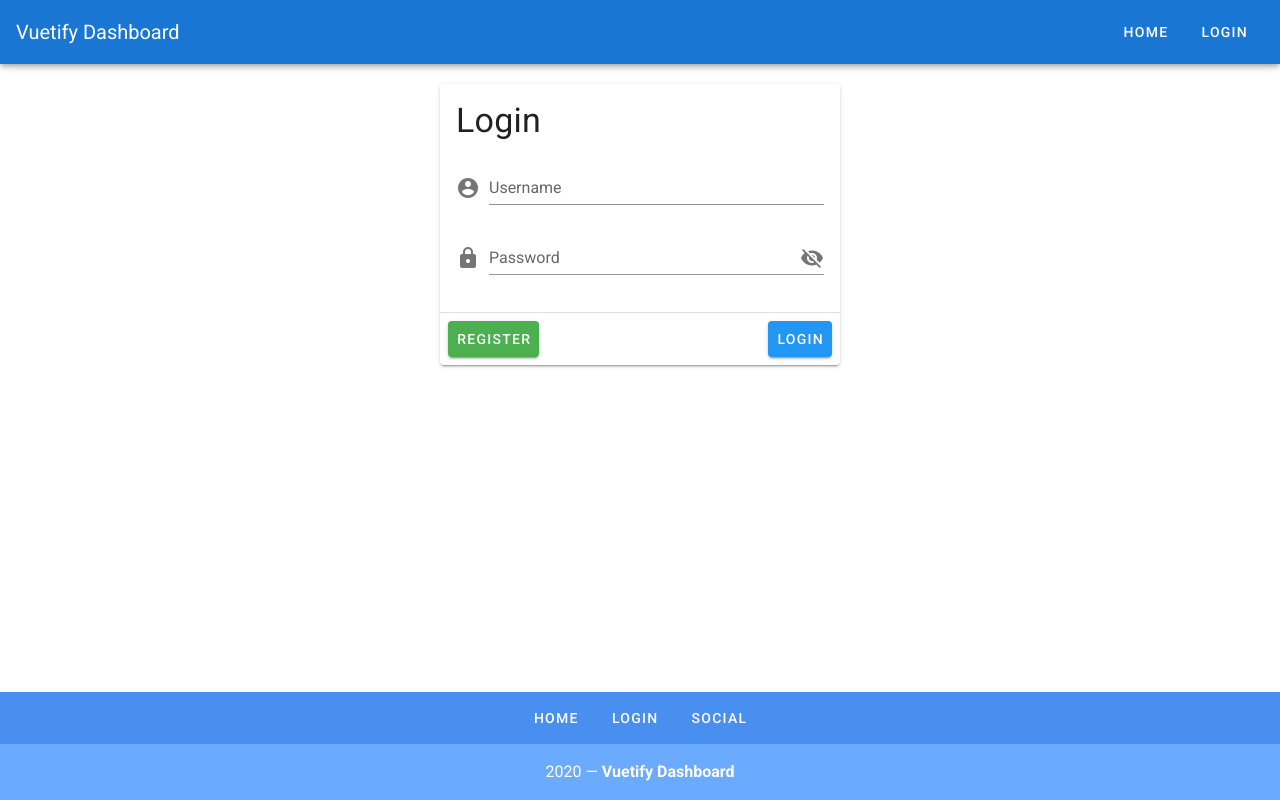
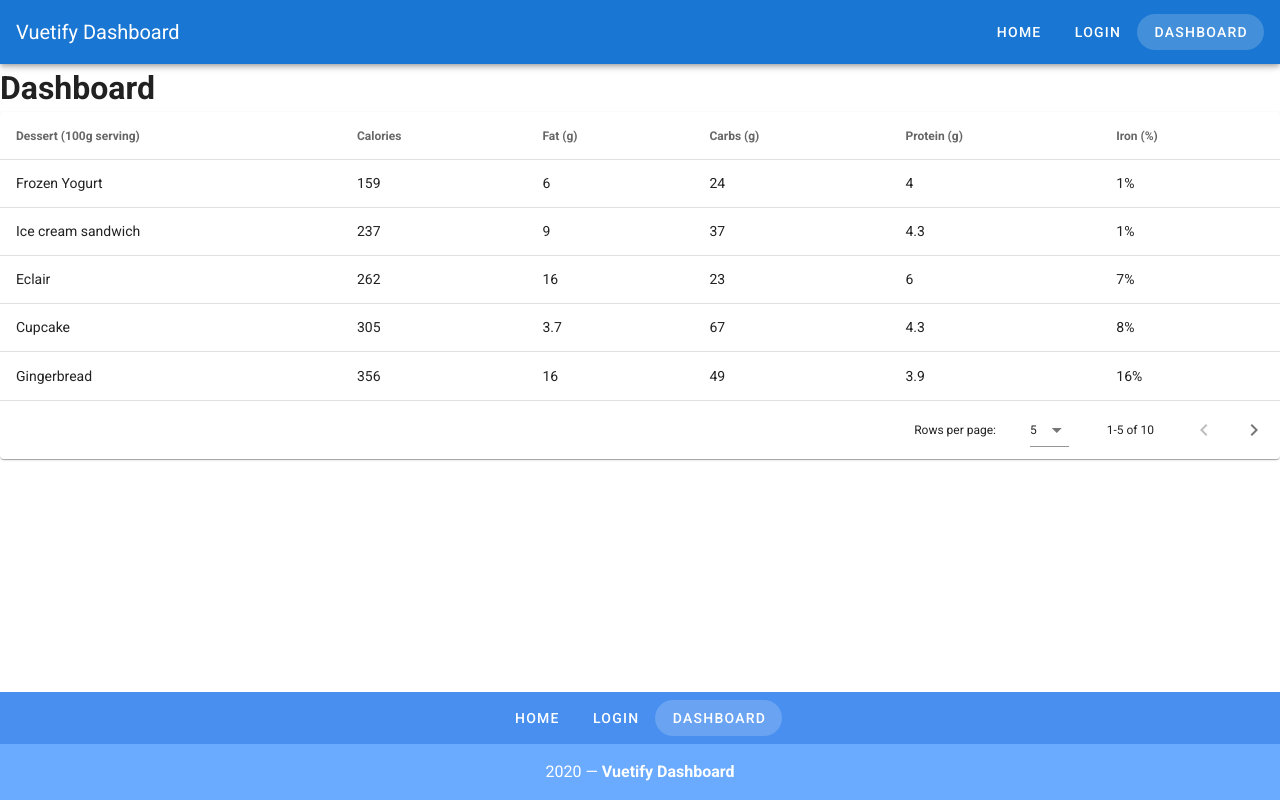
Before and after one commit to laics1984/vuetify-dashboard, a Vue app: page /dashboard in a window 1280 px wide. Built offline with nearby package versions, Linux system fonts and the light colour scheme.

Commit message:
Table component

```diff
--- a/package.json
+++ b/package.json
@@ -10,11 +10,13 @@
   "dependencies": {
     "core-js": "^3.6.4",
     "vue": "^2.6.11",
+    "vue-router": "^3.1.6",
     "vuetify": "^2.2.11"
   },
   "devDependencies": {
     "@vue/cli-plugin-babel": "~4.3.0",
     "@vue/cli-plugin-eslint": "~4.3.0",
+    "@vue/cli-plugin-router": "^4.3.1",
     "@vue/cli-service": "~4.3.0",
     "babel-eslint": "^10.1.0",
     "eslint": "^6.7.2",
--- a/src/App.vue
+++ b/src/App.vue
@@ -3,46 +3,31 @@
 		<v-app-bar app color="primary" dark>
 			<v-toolbar-title>Vuetify Dashboard</v-toolbar-title>
 			<v-spacer></v-spacer>
-			<v-btn text rounded>Home</v-btn>
-			<v-btn text rounded>Login</v-btn>
+			<v-btn
+				v-for="link in links"
+				:key="`${link.label}-header-link`"
+				text
+				rounded
+				:to="link.url"
+			>
+				{{ link.label }}
+			</v-btn>
 		</v-app-bar>
 		<v-content>
-			<!-- Login Module -->
-			<v-card width="400" class="mx-auto mt-5">
-				<v-card-title>
-					<h1 class="display-1">Login</h1>
-				</v-card-title>
-				<v-card-text>
-					<v-form>
-						<v-text-field label="Username" prepend-icon="mdi-account-circle" />
-						<v-text-field
-							:type="showPassword ? 'text' : 'password'"
-							label="Password"
-							prepend-icon="mdi-lock"
-							:append-icon="showPassword ? 'mdi-eye' : 'mdi-eye-off'"
-							@click:append="showPassword = !showPassword"
-						/>
-					</v-form>
-				</v-card-text>
-				<v-divider></v-divider>
-				<v-card-actions>
-					<v-btn color="success">Register</v-btn>
-					<v-spacer></v-spacer>
-					<v-btn color="info">Login</v-btn>
-				</v-card-actions>
-			</v-card>
+			<router-view></router-view>
 		</v-content>
 		<v-footer color="primary lighten-1" padless>
 			<v-layout justify-center wrap>
 				<v-btn
 					v-for="link in links"
-					:key="link"
+					:key="`${link.label}-footer-link`"
 					color="white"
 					text
 					rounded
 					class="my-2"
+					:to="link.url"
 				>
-					{{ link }}
+					{{ link.label }}
 				</v-btn>
 				<v-flex primary lighten-2 py-4 text-center white--text xs12>
 					{{ new Date().getFullYear() }} — <strong>Vuetify Dashboard</strong>
@@ -57,8 +42,20 @@
 	name: 'App',
 	data() {
 		return {
-			showPassword: false,
-			links: ['Home', 'Login', 'Social']
+			links: [
+				{
+					label: 'Home',
+					url: '/'
+				},
+				{
+					label: 'Login',
+					url: '/login'
+				},
+				{
+					label: 'Dashboard',
+					url: '/dashboard'
+				}
+			]
 		}
 	}
 }
--- a/src/main.js
+++ b/src/main.js
@@ -1,10 +1,12 @@
 import Vue from 'vue'
 import App from './App.vue'
 import vuetify from './plugins/vuetify';
+import router from './router'
 
 Vue.config.productionTip = false
 
 new Vue({
   vuetify,
+  router,
   render: h => h(App)
 }).$mount('#app')
--- /dev/null
+++ b/src/router/index.js
@@ -0,0 +1,36 @@
+import Vue from 'vue'
+import Router from 'vue-router'
+import Home from '../views/Home.vue'
+
+Vue.use(Router)
+
+export default new Router({
+	mode: 'history',
+	base: process.env.BASE_URL,
+	routes: [
+		{
+			path: '/',
+			name: 'home',
+			component: Home
+		},
+		{
+			path: '/about',
+			name: 'about',
+			// route level code-splitting
+			// this generates a separate chunk (about.[hash].js) for this route
+			// which is lazy-loaded when the route is visited.
+			component: () =>
+				import(/* webpackChunkName: "about" */ '../views/About.vue')
+		},
+		{
+			path: '/login',
+			name: 'login',
+			component: () => import('../views/Login.vue')
+		},
+		{
+			path: '/dashboard',
+			name: 'dashboard',
+			component: () => import('../views/Dashboard.vue')
+		}
+	]
+})
--- /dev/null
+++ b/src/views/About.vue
@@ -0,0 +1,5 @@
+<template>
+  <div class="about">
+    <h1>This is an about page</h1>
+  </div>
+</template>
--- /dev/null
+++ b/src/views/Dashboard.vue
@@ -0,0 +1,133 @@
+<template>
+	<div>
+		<h1>Dashboard</h1>
+		<v-data-table
+			:headers="headers"
+			:items="desserts"
+			:items-per-page="5"
+			class="elevation-1"
+			@click:row="selectRow"
+		></v-data-table>
+		<v-snackbar v-model="snackbar">
+			You have selected {{ currentItem }}
+			<v-btn color="pink" text @click="snackbar = false">
+				Close
+			</v-btn>
+		</v-snackbar>
+	</div>
+</template>
+
+<script>
+export default {
+	name: 'DashboardPage',
+	data() {
+		return {
+			currentItem: '',
+			snackbar: false,
+			headers: [
+				{
+					text: 'Dessert (100g serving)',
+					align: 'left',
+					sortable: true,
+					value: 'name'
+				},
+				{ text: 'Calories', value: 'calories' },
+				{ text: 'Fat (g)', value: 'fat' },
+				{ text: 'Carbs (g)', value: 'carbs' },
+				{ text: 'Protein (g)', value: 'protein' },
+				{ text: 'Iron (%)', value: 'iron' }
+			],
+			desserts: [
+				{
+					name: 'Frozen Yogurt',
+					calories: 159,
+					fat: 6.0,
+					carbs: 24,
+					protein: 4.0,
+					iron: '1%'
+				},
+				{
+					name: 'Ice cream sandwich',
+					calories: 237,
+					fat: 9.0,
+					carbs: 37,
+					protein: 4.3,
+					iron: '1%'
+				},
+				{
+					name: 'Eclair',
+					calories: 262,
+					fat: 16.0,
+					carbs: 23,
+					protein: 6.0,
+					iron: '7%'
+				},
+				{
+					name: 'Cupcake',
+					calories: 305,
+					fat: 3.7,
+					carbs: 67,
+					protein: 4.3,
+					iron: '8%'
+				},
+				{
+					name: 'Gingerbread',
+					calories: 356,
+					fat: 16.0,
+					carbs: 49,
+					protein: 3.9,
+					iron: '16%'
+				},
+				{
+					name: 'Jelly bean',
+					calories: 375,
+					fat: 0.0,
+					carbs: 94,
+					protein: 0.0,
+					iron: '0%'
+				},
+				{
+					name: 'Lollipop',
+					calories: 392,
+					fat: 0.2,
+					carbs: 98,
+					protein: 0,
+					iron: '2%'
+				},
+				{
+					name: 'Honeycomb',
+					calories: 408,
+					fat: 3.2,
+					carbs: 87,
+					protein: 6.5,
+					iron: '45%'
+				},
+				{
+					name: 'Donut',
+					calories: 452,
+					fat: 25.0,
+					carbs: 51,
+					protein: 4.9,
+					iron: '22%'
+				},
+				{
+					name: 'KitKat',
+					calories: 518,
+					fat: 26.0,
+					carbs: 65,
+					protein: 7,
+					iron: '6%'
+				}
+			]
+		}
+	},
+	methods: {
+		selectRow(event) {
+			this.snackbar = true
+			this.currentItem = event.name
+		}
+	}
+}
+</script>
+
+<style></style>
--- /dev/null
+++ b/src/views/Home.vue
@@ -0,0 +1,17 @@
+<template>
+  <div class="home">
+    <HelloWorld msg="Welcome to Your Vue.js App"/>
+  </div>
+</template>
+
+<script>
+// @ is an alias to /src
+import HelloWorld from '@/components/HelloWorld.vue'
+
+export default {
+  name: 'Home',
+  components: {
+    HelloWorld
+  }
+}
+</script>
--- /dev/null
+++ b/src/views/Login.vue
@@ -0,0 +1,38 @@
+<template>
+	<v-card width="400" class="mx-auto mt-5">
+		<v-card-title>
+			<h1 class="display-1">Login</h1>
+		</v-card-title>
+		<v-card-text>
+			<v-form>
+				<v-text-field label="Username" prepend-icon="mdi-account-circle" />
+				<v-text-field
+					:type="showPassword ? 'text' : 'password'"
+					label="Password"
+					prepend-icon="mdi-lock"
+					:append-icon="showPassword ? 'mdi-eye' : 'mdi-eye-off'"
+					@click:append="showPassword = !showPassword"
+				/>
+			</v-form>
+		</v-card-text>
+		<v-divider></v-divider>
+		<v-card-actions>
+			<v-btn color="success">Register</v-btn>
+			<v-spacer></v-spacer>
+			<v-btn color="info">Login</v-btn>
+		</v-card-actions>
+	</v-card>
+</template>
+
+<script>
+export default {
+	name: 'LoginPage',
+	data() {
+		return {
+			showPassword: false
+		}
+	}
+}
+</script>
+
+<style></style>
```
Also changed, not shown: 1 other file (tests, documents, lock files or other folders).
